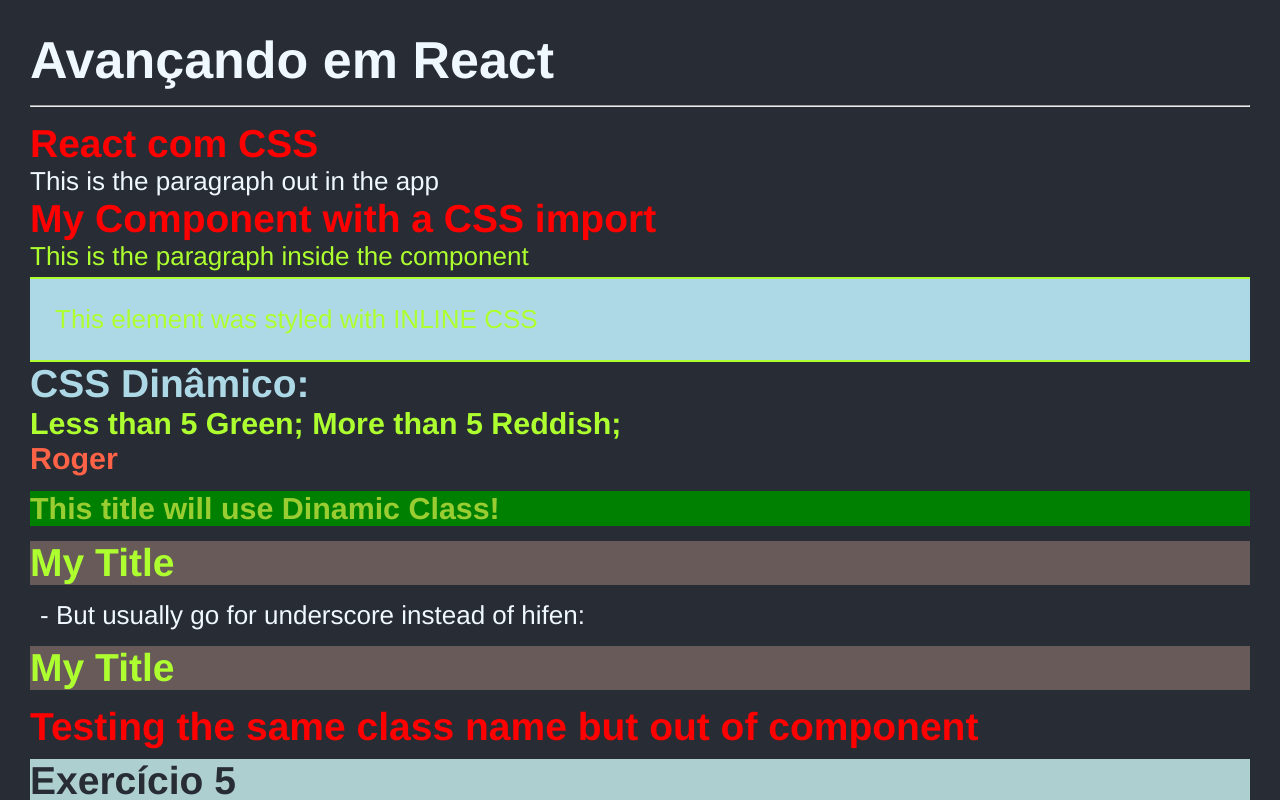
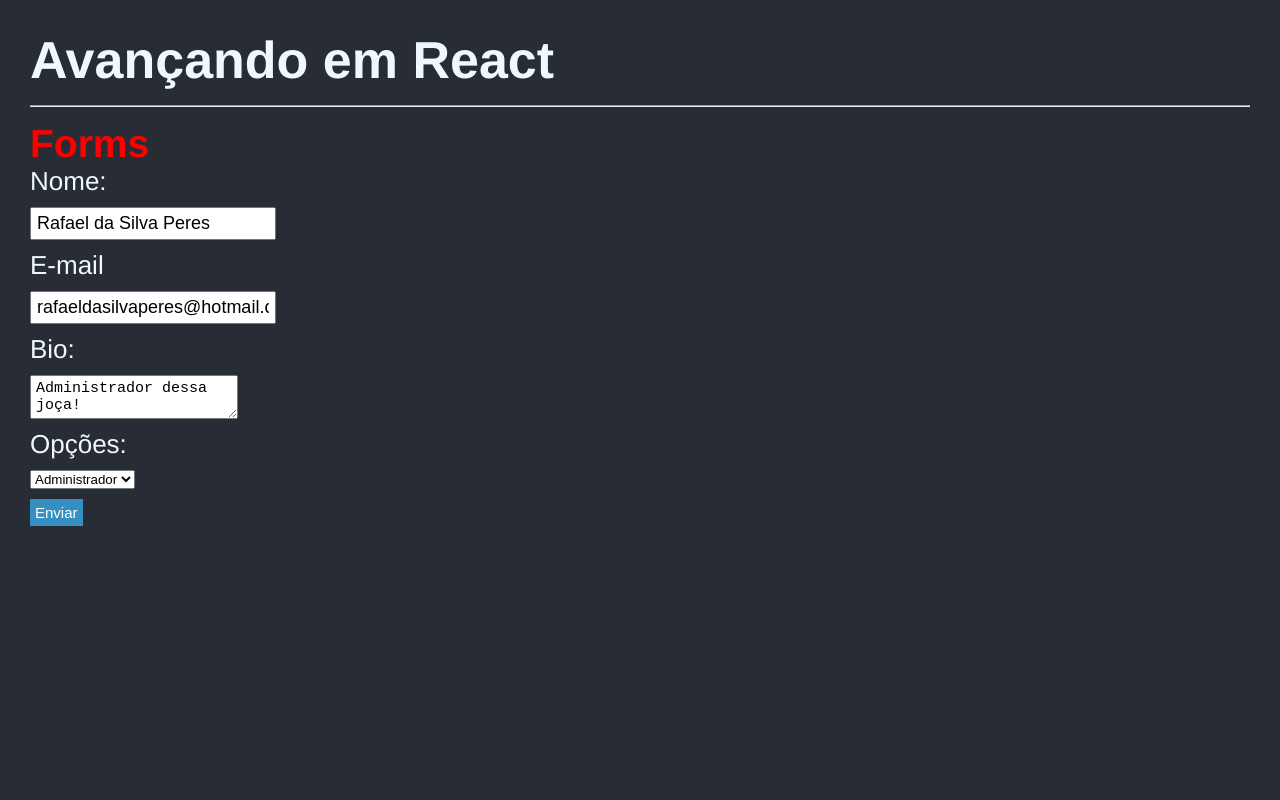
Before and after one commit to Rafaeldasilvaperes/REACTJS-PrimeiroProjeto, a React (Create React App) app: page / in a window 1280 px wide. Shown: the top 800 px of the page. Built offline with nearby package versions, Linux system fonts and the light colour scheme.

Commit message:
Forms, gerenciando estados dos inputs e seus valores tanto para exibição quanto para preparação para envio ao serviço

```diff
--- a/src/App.js
+++ b/src/App.js
@@ -12,15 +12,16 @@
 
 // Styles - CSS (global)
 import './App.css';
-import { MyComponentCSSLesson } from './components/MyComponentCSSLesson';
+import { MyForm } from './components/MyForm';
+// import { MyComponentCSSLesson } from './components/MyComponentCSSLesson';
 
 // import { ExecuteFunction } from './components/ExecuteFunction';
 // import { Message } from './components/Message';
 
 
-import { useState } from "react";
-import { CSSModules } from './components/CSSModules';
-import { MoreCars } from './components/MoreCars';
+// import { useState } from "react";
+// import { CSSModules } from './components/CSSModules';
+// import { MoreCars } from './components/MoreCars';
 // import { ChangeMessageState } from './components/ChangeMessageState';
 // import { UserDetails } from './components/UserDetails';
 
@@ -51,17 +52,17 @@
   //   {name: "Rodrigo", age: 32, occupation: "Professional Farter", id: 3}
   // ]
 
-  const n = 5;
-  const [name] = useState("Roger");
-  const redTitle = false;
+  // const n = 5;
+  // const [name] = useState("Roger");
+  // const redTitle = false;
 
-  const coolestCars = [
-      {id: 1, brand: "Ferrari", color: "Amarela", newCar: true, km: 0},
-      {id: 2, brand: "VW", color: "Preto", newCar: false, km: 5000},
-      {id: 3, brand: "Ford", color: "Prata", newCar: false, km: 3540},
-      {id: 4, brand: "Crysler", color: "Preta", newCar: true, km: 0},
-      {id: 5, brand: "Fiat", color: "Azul", newCar: false, km: 57890}
-    ];
+  // const coolestCars = [
+  //     {id: 1, brand: "Ferrari", color: "Amarela", newCar: true, km: 0},
+  //     {id: 2, brand: "VW", color: "Preto", newCar: false, km: 5000},
+  //     {id: 3, brand: "Ford", color: "Prata", newCar: false, km: 3540},
+  //     {id: 4, brand: "Crysler", color: "Preta", newCar: true, km: 0},
+  //     // {id: 5, brand: "Fiat", color: "Azul", newCar: false, km: 57890}
+  //   ];
 
   return (
     <div className="App">
@@ -123,12 +124,12 @@
      ))} */}
      {/* Avançando no CSS */}
       {/* CSS GLOBAL */}
-      <h2>React com CSS</h2>
-      <p>This is the paragraph out in the app</p>
+      {/* <h2>React com CSS</h2> */}
+      {/* <p>This is the paragraph out in the app</p> */}
       {/* CSS NO COMPONENTE */}
-      <MyComponentCSSLesson />
+      {/* <MyComponentCSSLesson /> */}
       {/* CSS INLINE */}
-      <p style={{
+      {/* <p style={{
         color: "greenyellow",
         padding: "25px",
         marginTop: "5px",
@@ -137,19 +138,19 @@
         backgroundColor: "lightblue"
         }}>
         This element was styled with INLINE CSS
-      </p>
+      </p> */}
       {/* CSS INLINE DINÂMICO */}
-      <h2 style={{color: "lightblue"}}>CSS Dinâmico:</h2>
+      {/* <h2 style={{color: "lightblue"}}>CSS Dinâmico:</h2>
       <h3 style={n < 10 ? ({color: "greenyellow"}) : ({color: "tomato"})}>Less than 5 Green; More than 5 Reddish;</h3>
-      <h3 style={name === "Rafael"  ? ({color: "greenyellow"}) : ({color: "tomato"})}>{name}</h3>
+      <h3 style={name === "Rafael"  ? ({color: "greenyellow"}) : ({color: "tomato"})}>{name}</h3> */}
       {/* CLASSES DINÂMICAS NO CSS */}
-      <h3 className={redTitle ? "red-title" : "green-title"}>This title will use Dinamic Class!</h3>
+      {/* <h3 className={redTitle ? "red-title" : "green-title"}>This title will use Dinamic Class!</h3> */}
 
       {/* CSS MODULES ☺ THE ONE TO BE USED /o/*/}
-      <CSSModules />
-      <h2 className='my_title'>Testing the same class name but out of component</h2>
+      {/* <CSSModules />
+      <h2 className='my_title'>Testing the same class name but out of component</h2> */}
       {/* Exercício 5 */}
-      <h2 className='exercicio5__titulo'>Exercício 5</h2>
+      {/* <h2 className='exercicio5__titulo'>Exercício 5</h2>
       <h3>Carros:</h3>
       <ul className='exercicio5__listaCards'>
         {coolestCars.map((car) => (
@@ -162,9 +163,18 @@
             newCar={car.newCar}
           />
         ))}
-      </ul>
+      </ul> */}
 
+      {/* FORMULARIOS EM REACT */}
 
+        <h2>Forms</h2>
+        <MyForm user={
+          {name: "Rafael da Silva Peres",
+          email: "rafaeldasilvaperes@hotmail.com",
+          bio: "Administrador dessa joça!",
+          role: "admin"
+        }
+          }/>
 
     </div>
   );
--- /dev/null
+++ b/src/components/MyForm.js
@@ -0,0 +1,77 @@
+import './MyForm.module.css';
+import { useState } from 'react';
+
+export const MyForm = ({user}) => {
+  // 3 - Gerenciamento de Dados
+  const [name, setName] = useState(user ? user.name : '');
+  const [email, setEmail] = useState(user ? user.email : '');
+  const [bio, setBio] = useState(user ? user.bio : '');
+  const [role, setRole] = useState(user ? user.role : '');
+
+
+  // Primeira maneira de receber inputs do forms
+  const handleName = (e) => {
+    setName(e.target.value)
+  }
+
+  // Evento para submit
+  const handleSubmit = (e) => {
+    e.preventDefault();
+    console.log("Enviando o formulário!", {name, email, bio, role})
+    setName("")
+    setEmail("")
+    setBio("")
+  }
+
+  return (
+    <>
+      {/* 1 - criação de form */}
+      <form onSubmit={handleSubmit}>
+        <div>
+          <label htmlFor="name">Nome:</label>
+          <input
+          type="text"
+          name="name"
+          id="name"
+          placeholder="Digite o seu nome"
+          value={name}
+          onChange={handleName}
+          />
+        </div>
+        {/* 2 - label envolvendo o input */}
+        <label>
+          <span>E-mail</span>
+          <input
+          type="email"
+          name="email"
+          placeholder="Digite o seu E-mail"
+          value={email}
+          // Segunda maneira, direto no input
+          onChange={(e) => setEmail(e.target.value)}
+
+          />
+        </label>
+        {/* Textarea com REACT */}
+        <label>
+          <span>Bio:</span>
+          <textarea
+          name="bio"
+          placeholder='Descrição'
+          onChange={(e) => setBio(e.target.value)}
+          value={bio}></textarea>
+        </label>
+        {/* SELECT  */}
+        <label>
+          <span>Opções:</span>
+          <select name="role" onChange={(e) => setRole(e.target.value)} value={role}>
+            <option value="user">Usuário</option>
+            <option value="editor">Editor</option>
+            <option value="admin">Administrador</option>
+          </select>
+        </label>
+
+        <input type="submit" value="Enviar" />
+      </form>
+    </>
+  )
+}
--- /dev/null
+++ b/src/components/MyForm.module.css
@@ -0,0 +1,38 @@
+form {
+  width: 500px;
+  margin: 0;
+  text-align: left;
+}
+
+input,
+textarea,
+select{
+  display: block;
+  margin-block: 10px;
+}
+input[type=submit]{
+  padding: 5px;
+  font-size: 15px;
+  color: white;
+  font-weight: 500;
+  border: none;
+  background-color: rgb(53, 143, 192);
+}
+input[type=submit]:hover{
+  background-color: rgb(29, 168, 243);
+  cursor: pointer;
+}
+input[type=submit]:active{
+  color: rgb(29, 168, 243);
+  background-color: white;
+  transform: scale(0.9);
+}
+input[type=text],
+input[type=email]{
+  padding: 4px 5px;
+  font-size: large;
+}
+textarea{
+  padding: 4px 5px;
+  font-size: 15px;
+}
```
